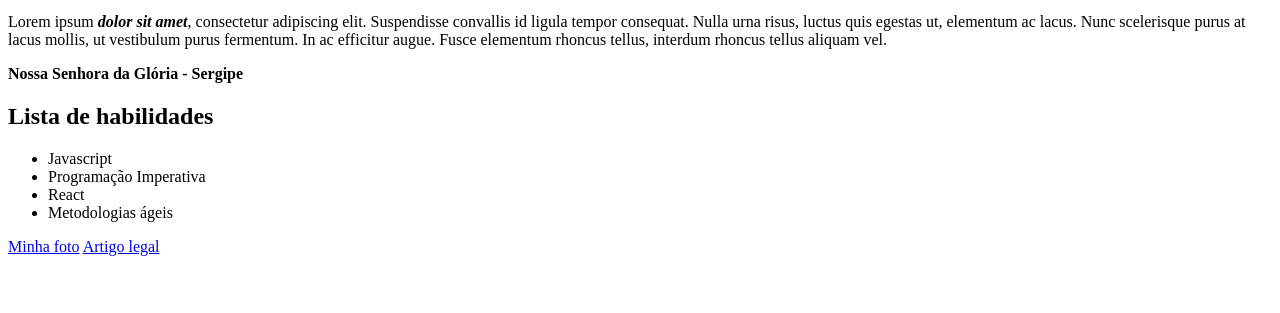
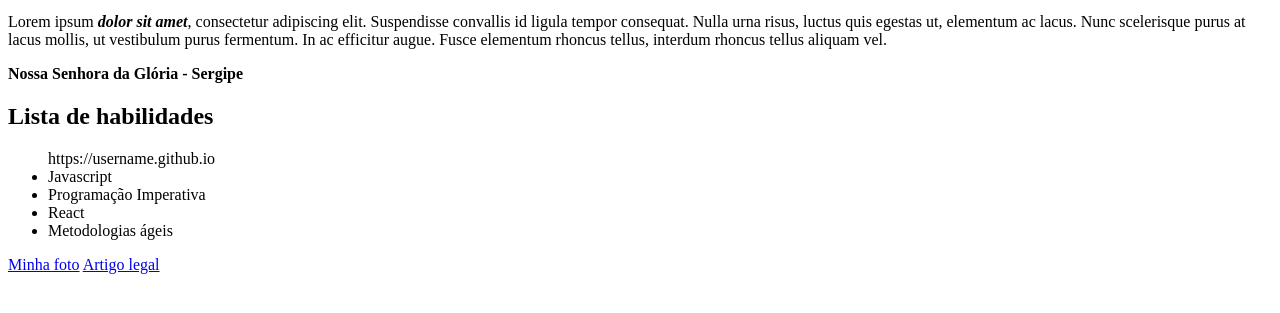
Before and after one commit to Barbozajunior/Barbozajunior.github.io, a plain HTML site: page src/index.html in a window 1280 px wide. Shown: the part 127-440 px from the top of the page. Drawn offline with Linux system fonts and the light colour scheme.

Commit message:
Construindo a página

```diff
--- a/src/index.html
+++ b/src/index.html
@@ -14,7 +14,7 @@
   <p class="descricao">Lorem ipsum <strong><em>dolor sit amet</em></strong>, consectetur adipiscing elit. Suspendisse convallis id ligula tempor consequat. Nulla urna risus, luctus quis egestas ut, elementum ac lacus. Nunc scelerisque purus at lacus mollis, ut vestibulum purus fermentum. In ac efficitur augue. Fusce elementum rhoncus tellus, interdum rhoncus tellus aliquam vel.</p>
   <p class="resido"><strong>Nossa Senhora da Glória - Sergipe</strong></p>
   <h2>Lista de habilidades</h2>
-  <ul>
+  <ul>https://username.github.io
     <li class="javascript">Javascript</li>
     <li class="sql">Programação Imperativa</li>
     <li class="react">React</li>
```
